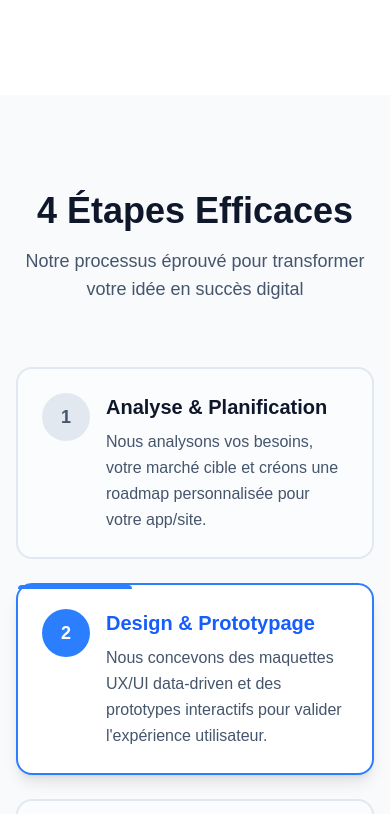
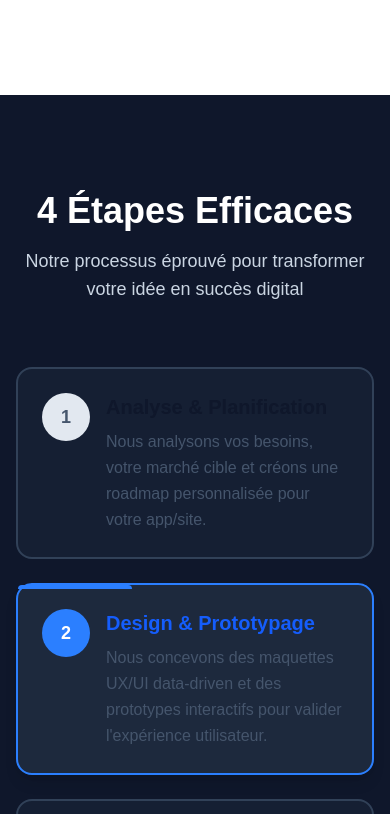
Before and after one commit to Billions229/innovxy-works, a Next.js app: page / in a window 390 px wide. Shown: the part 2210-3024 px from the top of the page. Built offline with nearby package versions, Linux system fonts and the light colour scheme.

Commit message:
style: update background colors and text styles for contact, pricing, and feature sections for improved readability and consistency

```diff
--- a/src/components/sections/contact.tsx
+++ b/src/components/sections/contact.tsx
@@ -90,23 +90,23 @@ export function ContactSection() {
   return (
     <section
       id="contact"
-      className="relative py-24 bg-gradient-to-br from-slate-50 via-blue-50/30 to-indigo-50/50 dark:from-slate-900 dark:via-slate-800 dark:to-slate-900 overflow-hidden"
+      className="relative py-24 bg-gradient-to-br from-slate-900 via-slate-800 to-slate-900 overflow-hidden"
     >
       {/* Background decoration */}
-      <div className="absolute inset-0 bg-grid-slate-100 dark:bg-grid-slate-800/25 [mask-image:linear-gradient(0deg,white,rgba(255,255,255,0.6))] dark:[mask-image:linear-gradient(0deg,rgba(255,255,255,0.1),rgba(255,255,255,0.5))]" />
+  <div className="absolute inset-0 bg-grid-slate-800/25 [mask-image:linear-gradient(0deg,rgba(255,255,255,0.1),rgba(255,255,255,0.5))]" />
       <div className="absolute top-0 left-1/2 -translate-x-1/2 w-[800px] h-[800px] bg-gradient-to-r from-blue-400/20 via-purple-400/20 to-pink-400/20 rounded-full blur-3xl" />
 
       <div className="container mx-auto px-4 relative">
         {/* Header */}
         <div className="text-center mb-16">
-          <div className="inline-flex items-center gap-2 px-4 py-2 rounded-full bg-blue-100 dark:bg-blue-900/30 text-blue-700 dark:text-blue-300 text-sm font-medium mb-6">
+          <div className="inline-flex items-center gap-2 px-4 py-2 rounded-full bg-blue-900/30 text-blue-300 text-sm font-medium mb-6">
             <Sparkles className="w-4 h-4" />
             Consultation gratuite
           </div>
-          <h2 className="text-4xl md:text-6xl font-bold mb-6 bg-gradient-to-r from-slate-900 via-blue-900 to-slate-900 dark:from-white dark:via-blue-100 dark:to-white bg-clip-text text-transparent">
+          <h2 className="text-4xl md:text-6xl font-bold mb-6 bg-gradient-to-r from-white via-blue-100 to-white bg-clip-text text-transparent">
             Discutons de votre projet !
           </h2>
-          <p className="text-xl text-slate-600 dark:text-slate-300 max-w-3xl mx-auto leading-relaxed">
+          <p className="text-xl text-slate-300 max-w-3xl mx-auto leading-relaxed">
             Réservez une consultation gratuite de 15 minutes pour discuter de
             vos besoins et découvrir comment nous pouvons vous aider
           </p>
@@ -133,7 +133,7 @@ export function ContactSection() {
           ].map((feature) => (
             <div
               key={feature.title}
-              className="text-center p-6 rounded-2xl bg-white/60 dark:bg-slate-800/60 backdrop-blur-sm border border-white/20 dark:border-slate-700/50 hover:bg-white/80 dark:hover:bg-slate-800/80 transition-all duration-300"
+              className="text-center p-6 rounded-2xl bg-slate-800/60 backdrop-blur-sm border border-slate-700/50 hover:bg-slate-800/80 transition-all duration-300"
             >
               <div className="w-12 h-12 bg-blue-100 dark:bg-blue-900/30 rounded-xl flex items-center justify-center mx-auto mb-4">
                 <feature.icon className="w-6 h-6 text-blue-600 dark:text-blue-400" />
--- a/src/components/sections/nos-tarifs.tsx
+++ b/src/components/sections/nos-tarifs.tsx
@@ -146,25 +146,25 @@ export function NosTarifsSection() {
   const currentPackages = activeCategory === 'web' ? webPackages : mobilePackages
 
   return (
-    <section id="tarifs" className="py-24 bg-slate-50 dark:bg-slate-900">
+  <section id="tarifs" className="py-24 bg-slate-900">
       <div className="container mx-auto px-4">
         {/* Header */}
         <div className="text-center mb-16">
-          <h2 className="text-4xl md:text-5xl font-bold mb-4 text-slate-900 dark:text-white">
+          <h2 className="text-4xl md:text-5xl font-bold mb-4 text-white">
             Nos Tarifs
           </h2>
-          <p className="text-lg text-slate-600 dark:text-slate-300 max-w-3xl mx-auto mb-8">
+          <p className="text-lg text-slate-300 max-w-3xl mx-auto mb-8">
             Des packages adaptés à tous vos besoins, du site vitrine à l&apos;application enterprise
           </p>
 
           {/* Category Toggle */}
-          <div className="inline-flex bg-white dark:bg-slate-800 rounded-lg p-1 shadow-sm border border-slate-200 dark:border-slate-700">
+          <div className="inline-flex bg-slate-800 rounded-lg p-1 shadow-sm border border-slate-700">
             <button
               onClick={() => setActiveCategory('web')}
               className={`px-6 py-2 rounded-md font-semibold transition-all ${
                 activeCategory === 'web'
                   ? 'bg-blue-600 text-white shadow-sm'
-                  : 'text-slate-600 dark:text-slate-300 hover:text-slate-900 dark:hover:text-white'
+                  : 'text-slate-300 hover:text-white'
               }`}
             >
               🌐 Sites Web
@@ -174,7 +174,7 @@ export function NosTarifsSection() {
               className={`px-6 py-2 rounded-md font-semibold transition-all ${
                 activeCategory === 'mobile'
                   ? 'bg-blue-600 text-white shadow-sm'
-                  : 'text-slate-600 dark:text-slate-300 hover:text-slate-900 dark:hover:text-white'
+                  : 'text-slate-300 hover:text-white'
               }`}
             >
               📱 Applications Mobiles
--- a/src/components/ui/feature-section.tsx
+++ b/src/components/ui/feature-section.tsx
@@ -49,14 +49,14 @@ export function FeatureSteps({
   }
 
   return (
-    <section className={cn("py-24 bg-slate-50 dark:bg-slate-900", className)}>
+  <section className={cn("py-24 bg-slate-900", className)}>
       <div className="container mx-auto px-4">
         {/* Header */}
         <div className="text-center mb-16">
-          <h2 className="text-4xl md:text-5xl font-bold mb-4 text-slate-900 dark:text-white">
+          <h2 className="text-4xl md:text-5xl font-bold mb-4 text-white">
             {title}
           </h2>
-          <p className="text-lg text-slate-600 dark:text-slate-300 max-w-3xl mx-auto">
+          <p className="text-lg text-slate-300 max-w-3xl mx-auto">
             Notre processus éprouvé pour transformer votre idée en succès digital
           </p>
         </div>
@@ -70,8 +70,8 @@ export function FeatureSteps({
                 className={cn(
                   "relative p-6 rounded-2xl cursor-pointer transition-all duration-300 border-2",
                   currentFeature === index
-                    ? "bg-white dark:bg-slate-800 border-blue-500 shadow-lg"
-                    : "bg-white/50 dark:bg-slate-800/50 border-slate-200 dark:border-slate-700 hover:bg-white dark:hover:bg-slate-800 hover:shadow-md"
+                    ? "bg-slate-800 border-blue-500 shadow-lg"
+                    : "bg-slate-800/50 border-slate-700 hover:bg-slate-800 hover:shadow-md"
                 )}
                 onClick={() => handleFeatureClick(index)}
                 whileHover={{ scale: 1.02 }}
```
